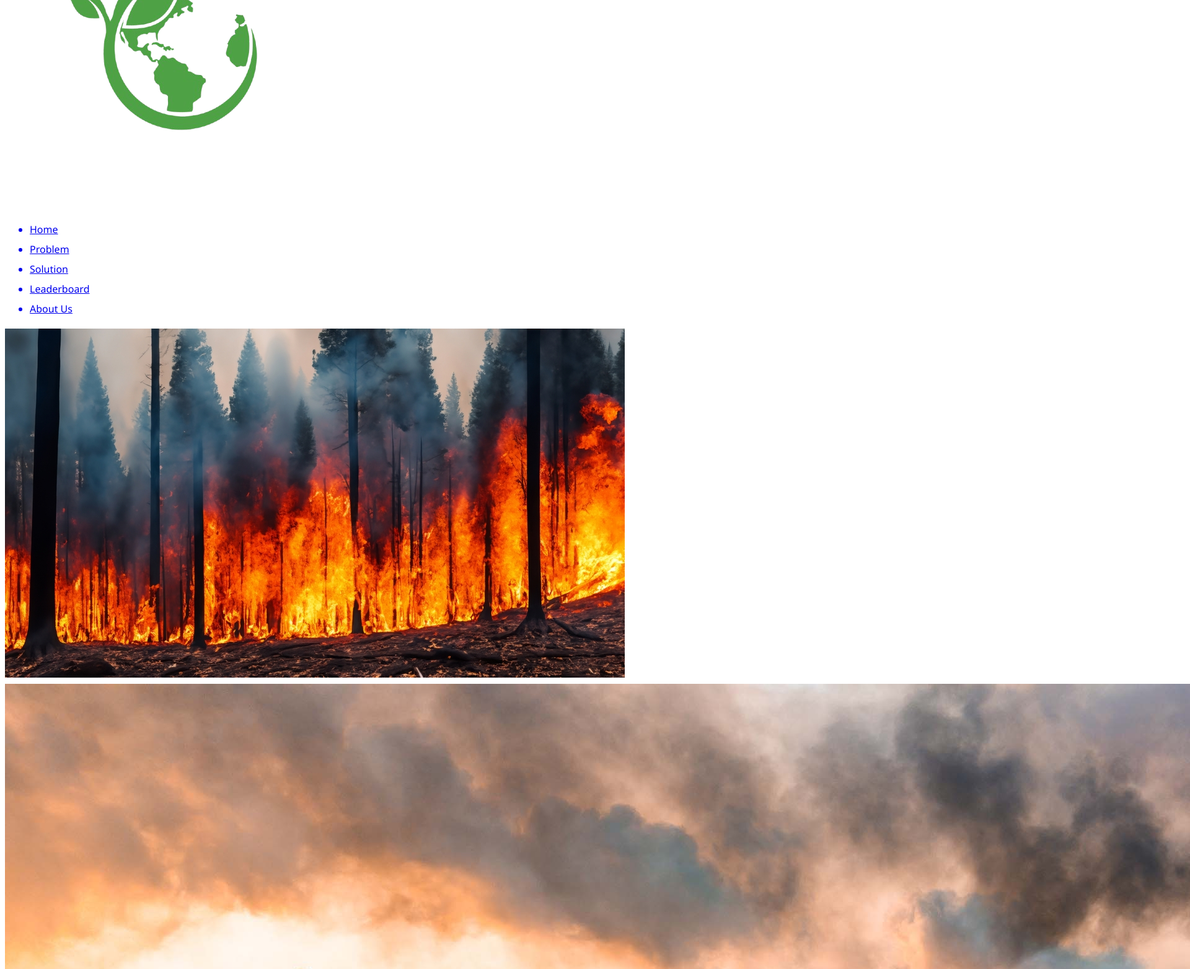
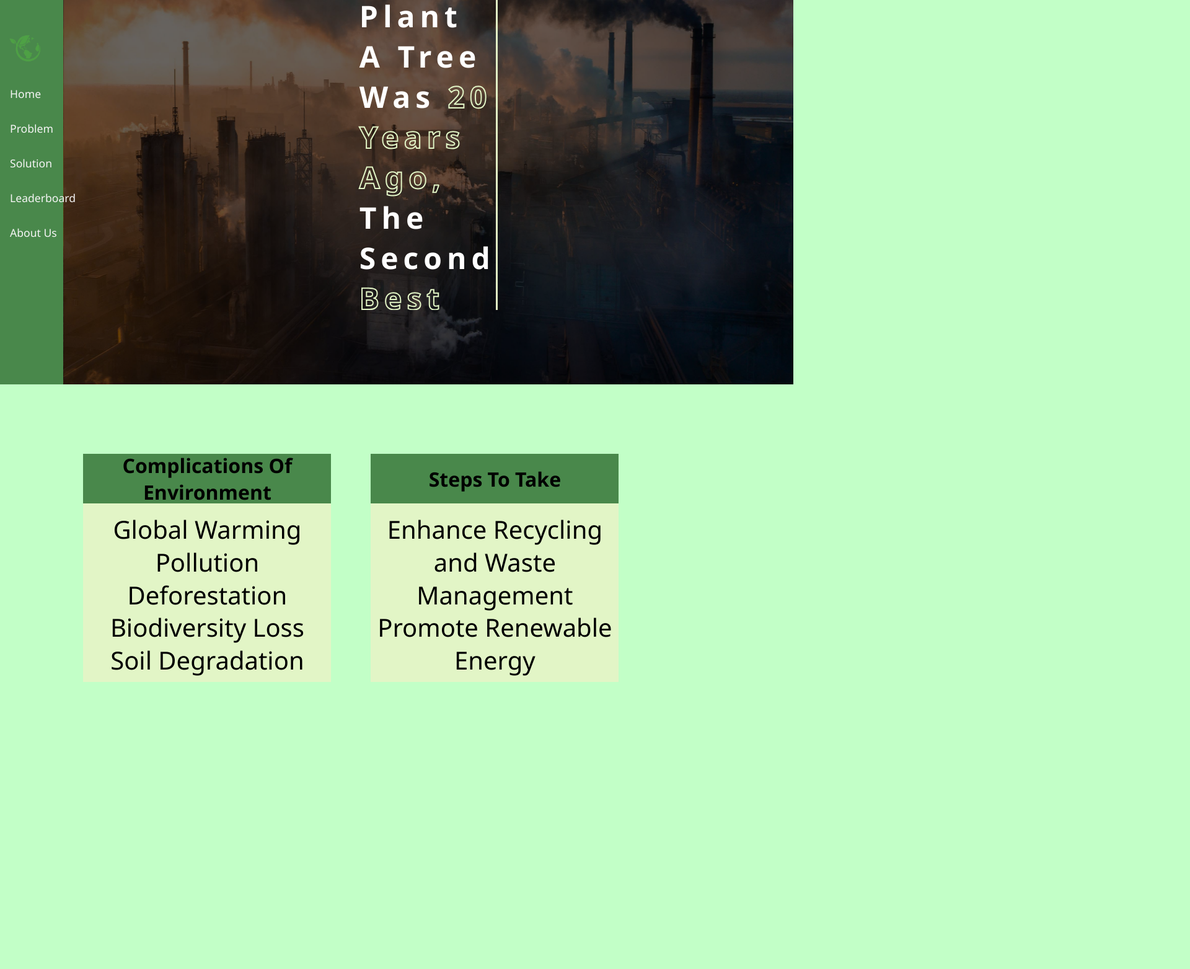
Before and after one commit to nihalchollampat/S-and-W-End-Sem-Project, a plain HTML site: page index.html in a window 1280 px wide. Shown: the part 180-1743 px from the top of the page at 62% size, 1920 px wide, since content can reach past the window. After the commit the page ends 1280 px from the top, so only its background shows below. Drawn offline with Linux system fonts and the light colour scheme.

Commit message:
Update style.css

```diff
--- a/style.css
+++ b/style.css
@@ -1,109 +1,245 @@
-body {
-    font-family:'Segoe UI', Tahoma, Geneva, Verdana, sans-serif;
-    background-color: var(-- green);
-    line-height: 2;
-    color: var(-- #333);
+* {
+    margin: 0;
+    padding: 0;
+    box-sizing: border-box;
 }
 
-header {
-    width: 100%;
-    height: 20vh;
-    background-color: var(-- #4CAF50);
-    color:var(-- black);
-    text-align: center;
-    padding: 30px;
-    margin-bottom: 30px;
+:root {
+    --primary: #4c5f35;
+    --secondary: #94c18f;
+    --accent: #49884b;
+    --back: #e2f5c6;
+    --text: #0d1109;
+    --extra1: hsl(87, 28%, 49%);
 }
 
-header h1 {
-    font-size: 2.5rem;
-    margin-bottom: 10px;
+body{
+    background-color: #c2ffc7;
+    font-family: 'Segoe UI', -apple-system, BlinkMacSystemFont, Roboto, Oxygen, Ubuntu, Cantarell, sans-serif;
+}
+nav {
+    background-color: var(--accent);
+    left: 0;
+    position: fixed;
+    height: 100vh;
+    width: 8vw;
+    display: flex;
+    align-items: center;
+    z-index: 5;
 }
 
-header p {
+nav img {
+    height: 5rem;
+    width: 5rem;
+}
+
+nav ul a {
+    text-decoration: none;
+}
+
+nav ul li {
+    padding: 1rem;
+    color: whitesmoke;
+    cursor: pointer;
+    font-weight: 500;
     font-size: 1.1rem;
-    background-color:var(-- #C2FFC7);
-}
-.problem h2 {
-    color: var(-- #4CAF50);
-    font-size: 1.8rem;
-    margin-bottom: 10px;
-    background-color: var(-- #C2FFC7);
+    transition: color 0.3s ease;
 
 }
 
-.problem p {
-    font-size: 1.1rem;
+nav ul li:hover {
+    color: var(--secondary);
 }
 
-.problem-section {
-    display: flex;
-    flex-wrap: wrap;
-    justify-content: space-between;
-    gap: 20px;
-    padding: 20px;
-    margin: 0 10%;
-    background-color: var(-- white);
-    border-radius: 8px;
+nav button {
+    padding: 0.5rem;
+    border-radius: 2rem;
+    margin: 1rem;
+    border: none;
+    font-weight: bold;
+    cursor: pointer;
 }
 
-.problem {
-    flex: 1 1 calc(33.33% - 20px);
-    margin-bottom: 20px;
-    padding: 15px;
-    border-left: 5px solid #4CAF50;
-    background-color:var(-- #f9f9f9);
-    border-radius: 5px;
-    transition: transform 0.3s ease, box-shadow 0.3s ease;
-    position:relative;
+nav #Signup {
+    background: var(--secondary);
+    color: var(--primary);
 }
 
-.problem:hover {
-    transform: scale(1.05);
+nav #Signin {
+    background-color: var(--back);
+    color: var(--primary);
 }
 
-.problem::after {
-    bottom: 15px;
-    left: 15px;
-    background-color:var(-- black);
-    color: var(-- white);
-    padding: 5px 10px;
-    font-size: 0.9rem;
-    border-radius: 5px;
-    transition: opacity 0.3s ease;
-    position: absolute;
+nav #Signup:hover {
+    background-color: var(--back);
+    color: black;
 }
 
-footer {
-    background-color: var(-- #333);
-    color: var(-- white);
-    text-align: center;
-    padding: 15px;
-    margin-top: 30px;
+nav #Signin:hover {
+    background-color: var(--secondary);
+    color: white;
+
+}
+.container{
+    height: 80rem;
+    width: 92vw;
+    position: absolute;
+    right: 0;
+    overflow-x: hidden;
 }
 
-footer p {
-    font-size: 1rem;
+section{
+    width: 100%;
+    height: 50rem;
+    position: absolute;
+    transform: translate(-50%,-50%);
+    /* overflow-y: hidden; */
 }
-.problem-section {
+
+.wrapper{
+    width: 100%;
     display: flex;
-    flex-wrap: wrap;
-    justify-content: space-between;
-    gap: 20px;
-    padding: 20px;
-    margin: 0 10%;
-    background-color: var(-- white);
-    border-radius: 8px;
-    box-shadow: 0 2px 10px rgba(0, 0, 0, 0.1);
+    animation: slide 16s linear 0s infinite forwards;
 }
-.problem {
-    flex: 1 1 calc(33.33% - 20px);
-    margin-bottom: 20px;
-    padding: 15px;
-    border-left: 5px solid #4CAF50;
-    background-color: var(-- #f9f9f9);
-    border-radius: 5px;
-    box-sizing: border-box;
-    transition: transform 0.3s ease, box-shadow 0.3s ease;
-    position: relative;
+
+@keyframes slide {
+    0%{
+        transform: translateX(0);
+    }
+    25%{
+        transform: translateX(0);
+    }
+    30%{
+        transform: translateX(-100%);
+    }
+    50%{
+        transform: translateX(-100%);
+    }
+    55%{
+        transform: translateX(-200%);
+    }
+    75%{
+        transform: translateX(-200%);
+    }
+    80%{
+        transform: translateX(-300%);
+    }
+    100%{
+        transform: translateX(-300%);
+    }
 }
+img{
+    width: 100%;
+    scroll-snap-align: center;
+
+}
+
+.cover{
+    background-color: rgba(0, 0, 0,0.6);
+    height: 50rem;
+    width: 100%;
+    position: absolute;
+    z-index: 2;
+    color: white;
+    display: flex;
+    justify-content: center;
+    align-items: center;
+}
+
+.quote{
+    display: flex;
+    align-items: center;
+    justify-content: center;
+    padding: 1.5rem;
+    font-size: 1.5rem;
+    width: 23%;
+    height: 35rem;
+    /* background-color: blanchedalmond; */
+    overflow: hidden;
+}
+.txt{
+    letter-spacing: 0.5rem;
+    border-right: 0.2rem solid var(--back);
+}
+span{
+    -webkit-text-stroke: 2px;
+    -webkit-text-fill-color: transparent;
+    -webkit-text-stroke-color:var(--back);
+}
+.cards{
+    display: flex;
+    align-items: center;
+    justify-content: space-around;
+    position: absolute;
+    top: 55rem;
+}
+.card{
+    height: 25rem;
+    width: 25rem;
+    background-color: var(--back);
+    margin: 2rem;
+    text-align: center;
+    overflow: scroll;
+}
+
+.head{
+    height: 5rem;
+    background-color: #49884b;
+    display: flex;
+    justify-content: center;
+    align-items: center;
+    text-align: center;
+}
+.card ul{
+    margin-top: 1rem;
+    font-size: 2.5rem;
+    line-height: 3.3rem;
+}
+
+.card:hover{
+    transform: scale(1.1);
+    transition: 0.25s;
+    box-shadow: 2rem 2rem 1.5rem lightgreen;
+    cursor: pointer;
+}
+.showimg{
+    position: absolute;
+    z-index: 2;
+    top:85rem;
+    right: 0;
+    width: 92vw;
+}
+.cove{
+    background-color: rgba(13, 17, 9,0.5);
+    height: 37.5rem;
+    position: absolute;
+    z-index: 2;
+    top: 84.8rem;
+    width: 100%;
+    display: flex;
+    justify-content: center;
+    align-items: center;
+    color: white;
+    font-size: 2rem;
+}
+
+.cove h1{
+    margin-left: 10rem;
+}
+.but{
+    padding: 1rem;
+    border-radius: 2rem;
+    margin: 1rem;
+    border: none;
+    font-size: 2rem;
+    font-weight: bold;
+    cursor: pointer;
+    background: var(--secondary);
+    color: var(--primary);
+}
+.but:hover{
+    transform: scale(1.1);
+    border: #4c5f35 0.5rem solid;
+    transition: 0.5s;
+    margin-left: 1rem;
+}
```
